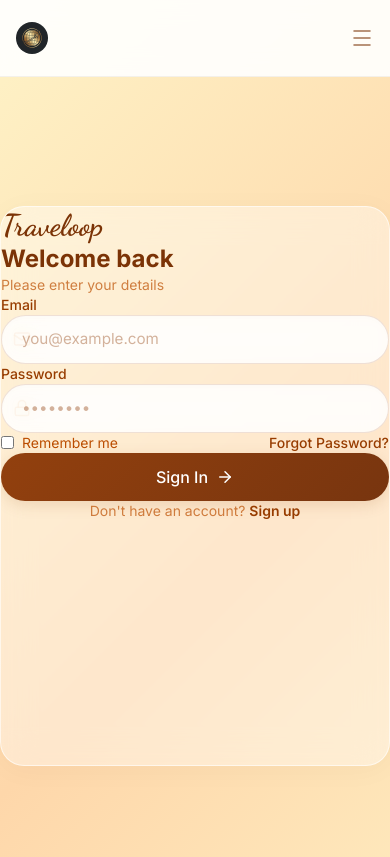
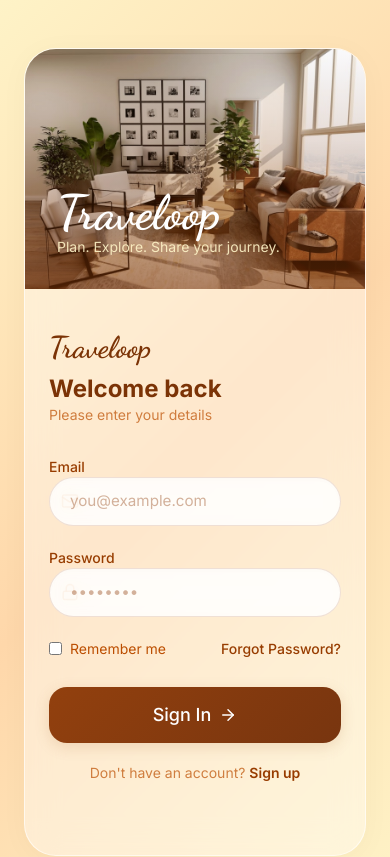
Before and after one commit to anshika1179/odoo_virtual_round_2026, a React (Vite) app in the folder traveloop-frontend/: page /login in a window 390 px wide. Shown: the top 857 px of the page. Built offline with nearby package versions, Linux system fonts and the light colour scheme.

Commit message:
Auth pages layout refactoring and conditional navbar rendering

```diff
--- a/traveloop-frontend/src/App.jsx
+++ b/traveloop-frontend/src/App.jsx
@@ -1,4 +1,4 @@
-import { BrowserRouter, Routes, Route } from 'react-router-dom';
+import { BrowserRouter, Routes, Route, useLocation } from 'react-router-dom';
 import { AuthProvider } from './context/AuthContext';
 import { ToastProvider } from './context/ToastContext';
 import Navbar from './components/common/Navbar';
@@ -22,14 +22,27 @@
 import AdminDashboard from './pages/Admin/AdminDashboard';
 import ForgotPassword from './pages/Auth/ForgotPassword';
 
+function AppLayout({ children }) {
+  const location = useLocation();
+  const isAuthPage = ['/login', '/register', '/forgot-password', '/reset-password'].includes(location.pathname);
+
+  return (
+    <div className="flex flex-col min-h-screen">
+      {!isAuthPage && <Navbar />}
+      <main className={`flex-1 ${!isAuthPage ? 'main-content' : ''}`}>
+        {children}
+      </main>
+      {!isAuthPage && <Footer />}
+    </div>
+  );
+}
+
 function App() {
   return (
     <BrowserRouter>
       <AuthProvider>
         <ToastProvider>
-          <div className="flex flex-col min-h-screen">
-            <Navbar />
-            <main className="flex-1 main-content">
+          <AppLayout>
             <PageTransition>
               <Routes>
                 {/* Public Routes */}
@@ -54,9 +67,7 @@
                 <Route path="/admin" element={<PrivateRoute adminOnly><AdminDashboard /></PrivateRoute>} />
               </Routes>
             </PageTransition>
-            </main>
-            <Footer />
-          </div>
+          </AppLayout>
         </ToastProvider>
       </AuthProvider>
     </BrowserRouter>
--- a/traveloop-frontend/src/index.css
+++ b/traveloop-frontend/src/index.css
@@ -260,3 +260,62 @@
   .trip-form { min-width: 100%; max-width: 100%; }
   .trip-suggestions { width: 100%; }
 }
+
+/* Auth Layout (Login / Register) */
+.login-page {
+  min-height: 100vh;
+  display: flex;
+  align-items: center;
+  justify-content: center;
+  padding: 48px 24px;
+}
+.login-card {
+  width: 100%;
+  max-width: 1050px;
+  min-height: 560px;
+  display: grid;
+  grid-template-columns: 1fr 1fr;
+  border-radius: 32px;
+  overflow: hidden;
+}
+.login-form-section {
+  padding: 64px 48px;
+  display: flex;
+  flex-direction: column;
+  justify-content: center;
+}
+.login-form-section h1 { margin-bottom: 8px; }
+.login-form-section p { margin-bottom: 32px; }
+.form-group { margin-bottom: 22px; }
+.options-row {
+  display: flex;
+  justify-content: space-between;
+  align-items: center;
+  margin-top: 8px;
+  margin-bottom: 28px;
+}
+.signin-btn {
+  height: 56px;
+  border-radius: 18px;
+  font-size: 18px;
+  margin-bottom: 20px;
+  display: flex;
+  align-items: center;
+  justify-content: center;
+  gap: 8px;
+  width: 100%;
+}
+.login-image img {
+  width: 100%;
+  height: 100%;
+  object-fit: cover;
+}
+
+@media (max-width: 768px) {
+  .login-card {
+    display: flex;
+    flex-direction: column;
+  }
+  .login-form-section { padding: 40px 24px; }
+  .login-image { min-height: 240px; }
+}
--- a/traveloop-frontend/src/pages/Auth/ForgotPassword.jsx
+++ b/traveloop-frontend/src/pages/Auth/ForgotPassword.jsx
@@ -40,12 +40,12 @@
   };
 
   return (
-    <div className="min-h-screen flex items-center justify-center px-4 py-8">
-      <div className="w-full max-w-5xl animate-fadeInUp">
-        <div className="glass rounded-3xl overflow-hidden shadow-2xl flex flex-col md:flex-row min-h-[520px]">
+    <div className="login-page">
+      <div className="w-full animate-fadeInUp flex justify-center">
+        <div className="login-card glass shadow-2xl">
 
           {/* Left — Image Panel */}
-          <div className="hidden md:block md:w-1/2 relative">
+          <div className="login-image relative">
             <img src="/images/auth-bg.jpg" alt="Travel lounge" className="absolute inset-0 w-full h-full object-cover" />
             <div className="absolute inset-0 bg-gradient-to-t from-amber-900/60 via-amber-900/20 to-transparent" />
             <div className="absolute bottom-8 left-8 right-8">
@@ -55,8 +55,8 @@
           </div>
 
           {/* Right — Form Panel */}
-          <div className="w-full md:w-1/2 p-8 md:p-12 flex flex-col justify-center">
-            <div className="mb-6">
+          <div className="login-form-section">
+            <div>
               <h1 className="text-3xl font-bold text-amber-900 md:hidden brand-font mb-1">Traveloop</h1>
               <div className="flex items-center gap-3 mb-1">
                 <KeyRound size={24} className="text-amber-700" />
--- a/traveloop-frontend/src/pages/Auth/Login.jsx
+++ b/traveloop-frontend/src/pages/Auth/Login.jsx
@@ -29,12 +29,12 @@
   };
 
   return (
-    <div className="min-h-screen flex items-center justify-center px-4 py-8">
-      <div className="w-full max-w-5xl animate-fadeInUp">
-        <div className="glass rounded-3xl overflow-hidden shadow-2xl flex flex-col md:flex-row min-h-[560px]">
+    <div className="login-page">
+      <div className="w-full animate-fadeInUp flex justify-center">
+        <div className="login-card glass shadow-2xl">
 
           {/* Left — Image Panel */}
-          <div className="hidden md:block md:w-1/2 relative">
+          <div className="login-image relative">
             <img
               src="/images/auth-bg.jpg"
               alt="Travel lounge"
@@ -48,8 +48,8 @@
           </div>
 
           {/* Right — Form Panel */}
-          <div className="w-full md:w-1/2 p-8 md:p-12 flex flex-col justify-center">
-            <div className="mb-8">
+          <div className="login-form-section">
+            <div>
               <h1 className="text-3xl font-bold text-amber-900 md:hidden brand-font mb-1">Traveloop</h1>
               <h2 className="text-2xl font-bold text-amber-900">Welcome back</h2>
               <p className="text-amber-700/70 mt-1 text-sm">Please enter your details</p>
@@ -59,8 +59,8 @@
               <div className="mb-4 p-3 rounded-xl bg-red-500/10 border border-red-500/30 text-red-600 text-sm">{error}</div>
             )}
 
-            <form onSubmit={handleSubmit} className="space-y-5">
-              <div>
+            <form onSubmit={handleSubmit}>
+              <div className="form-group">
                 <label className="block text-sm font-medium text-amber-800 mb-1.5">Email</label>
                 <div className="relative">
                   <Mail size={18} className="absolute left-3 top-1/2 -translate-y-1/2 text-amber-600/50" />
@@ -69,7 +69,7 @@
                 </div>
               </div>
 
-              <div>
+              <div className="form-group">
                 <label className="block text-sm font-medium text-amber-800 mb-1.5">Password</label>
                 <div className="relative">
                   <Lock size={18} className="absolute left-3 top-1/2 -translate-y-1/2 text-amber-600/50" />
@@ -78,7 +78,7 @@
                 </div>
               </div>
 
-              <div className="flex items-center justify-between text-sm">
+              <div className="options-row text-sm">
                 <label className="flex items-center gap-2 text-amber-700 cursor-pointer">
                   <input type="checkbox" className="rounded border-amber-300 accent-amber-700" />
                   Remember me
@@ -87,7 +87,7 @@
               </div>
 
               <button type="submit" disabled={loading}
-                className="btn-primary w-full justify-center text-base py-3 rounded-xl">
+                className="btn-primary signin-btn">
                 {loading ? <Loader2 size={20} className="animate-spin" /> : <><span>Sign In</span> <ArrowRight size={18} /></>}
               </button>
             </form>
--- a/traveloop-frontend/src/pages/Auth/Register.jsx
+++ b/traveloop-frontend/src/pages/Auth/Register.jsx
@@ -33,12 +33,12 @@
   const set = (key) => (e) => setForm({...form, [key]: e.target.value});
 
   return (
-    <div className="min-h-screen flex items-center justify-center px-4 py-8">
-      <div className="w-full max-w-5xl animate-fadeInUp">
-        <div className="glass rounded-3xl overflow-hidden shadow-2xl flex flex-col md:flex-row min-h-[640px]">
+    <div className="login-page">
+      <div className="w-full animate-fadeInUp flex justify-center">
+        <div className="login-card glass shadow-2xl">
 
           {/* Left — Image Panel */}
-          <div className="hidden md:block md:w-5/12 relative">
+          <div className="login-image relative">
             <img
               src="/images/auth-bg.jpg"
               alt="Travel lounge"
@@ -52,8 +52,8 @@
           </div>
 
           {/* Right — Form Panel */}
-          <div className="w-full md:w-7/12 p-6 md:p-10 flex flex-col justify-center">
-            <div className="mb-6">
+          <div className="login-form-section">
+            <div>
               <h1 className="text-3xl font-bold text-amber-900 md:hidden brand-font mb-1">Traveloop</h1>
               <h2 className="text-2xl font-bold text-amber-900">Create your account</h2>
               <p className="text-amber-700/70 mt-1 text-sm">Start planning your next adventure</p>
@@ -118,7 +118,7 @@
                 <textarea className="input-glass" rows={2} placeholder="Tell us about yourself..." value={form.additional_info} onChange={set('additional_info')} />
               </div>
 
-              <button type="submit" disabled={loading} className="btn-primary w-full justify-center text-base py-3 rounded-xl mt-1">
+              <button type="submit" disabled={loading} className="btn-primary signin-btn">
                 {loading ? <Loader2 size={20} className="animate-spin" /> : <><span>Create Account</span> <ArrowRight size={18} /></>}
               </button>
             </form>
```
Lines whose indentation alone changed are shown as unchanged.
